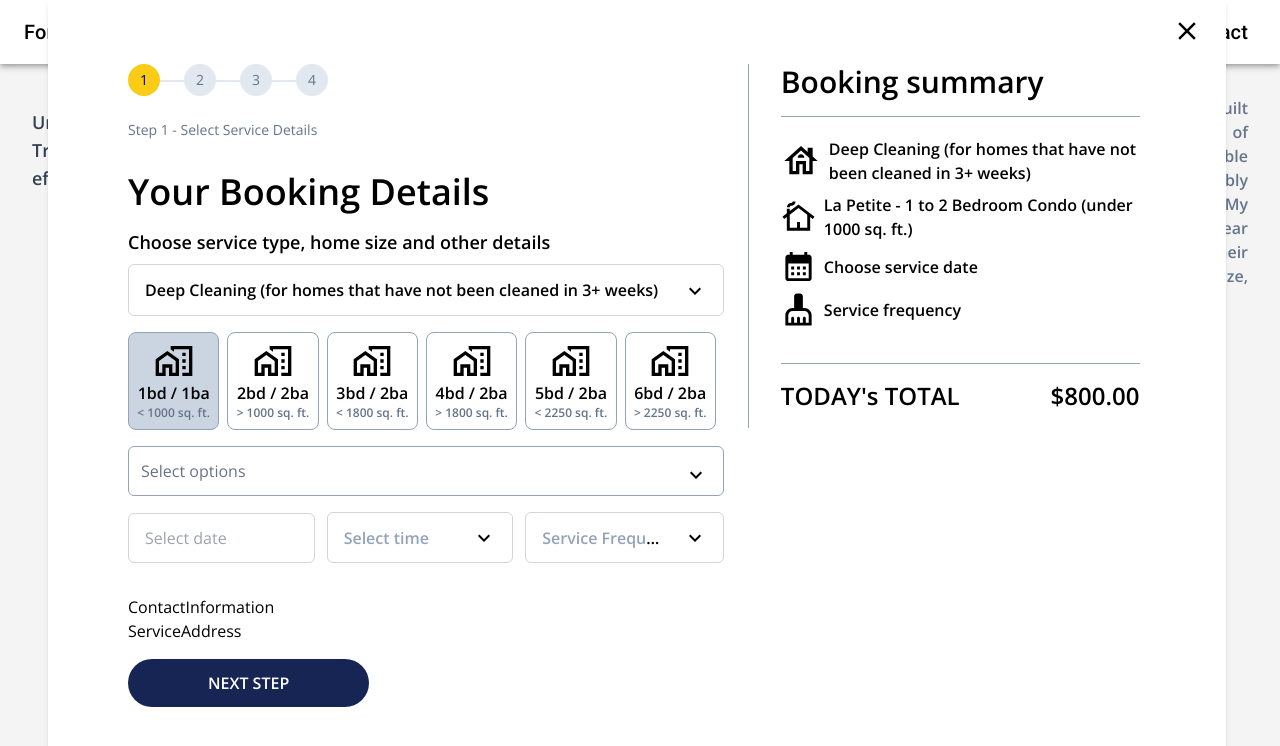
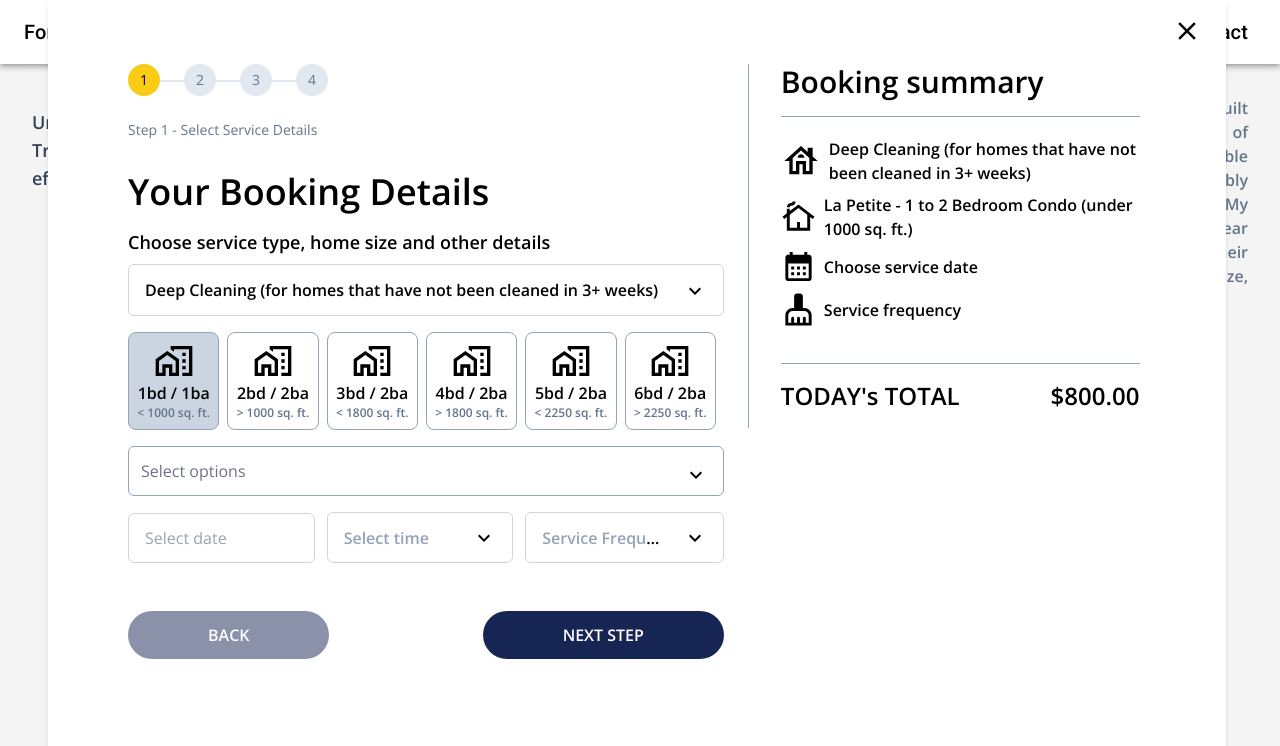
Before and after one commit to amankashyap004/form-traverse, a React (Vite) app: page / in a window 1280 px wide. Both pictures are taken after a click on the element "BOOKING CLEANING". Shown: the top 746 px of the page. Built offline with nearby package versions, Linux system fonts and the light colour scheme.

Commit message:
some more feature in step progress

```diff
--- a/src/components/Button.jsx
+++ b/src/components/Button.jsx
@@ -1,12 +1,13 @@
 import React from "react";
 
-const Button = ({ contained, disabled }) => {
+const Button = ({ contained, disabled, onClick }) => {
    return (
       <button
          className={`px-20 py-3 font-semibold text-base rounded-full bg-blue-950 text-white uppercase cursor-pointer ${
             disabled ? "opacity-50 text-slate-500" : ""
          }`}
          disabled={disabled}
+         onClick={onClick}
       >
          {contained}
       </button>
--- a/src/components/steps/StepProgress.jsx
+++ b/src/components/steps/StepProgress.jsx
@@ -2,53 +2,56 @@ import React, { useState } from "react";
 import ServiceDetails from "./ServiceDetails";
 import ContactInformation from "./contactInformation/ContactInformation";
 import ServiceAddress from "./serviceAddress/ServiceAddress";
-
 import Button from "../Button";
 
 const StepProgress = () => {
    const [activeStep, setActiveStep] = useState(1);
 
-   const handleClick = (step) => {
-      setActiveStep(step);
+   const handleNextStep = () => {
+      if (activeStep < 4) {
+         setActiveStep(activeStep + 1);
+      }
+   };
+
+   const handlePreviousStep = () => {
+      if (activeStep > 1) {
+         setActiveStep(activeStep - 1);
+      }
    };
 
    return (
       <section className="flex justify-start items-start flex-col relative w-full">
          <div className="h-0.5 bg-slate-200 w-[10rem] top-4 left-2 absolute"></div>
          <div className="flex justify-center items-center absolute mb-4">
-            <StepNumberIndicator step={1} activeStep={activeStep} onClick={handleClick} />
-            <StepNumberIndicator step={2} activeStep={activeStep} onClick={handleClick} />
-            <StepNumberIndicator step={3} activeStep={activeStep} onClick={handleClick} />
-            <StepNumberIndicator step={4} activeStep={activeStep} onClick={handleClick} />
+            <StepNumberIndicator step={1} activeStep={activeStep} />
+            <StepNumberIndicator step={2} activeStep={activeStep} />
+            <StepNumberIndicator step={3} activeStep={activeStep} />
+            <StepNumberIndicator step={4} activeStep={activeStep} />
          </div>
          <div className="mt-14 text-slate-500 text-sm">
             <StepParagraph activeStep={activeStep} />
          </div>
          <div className="mt-4 w-full">
-            <ServiceDetails />
-            <ContactInformation />
-            <ServiceAddress />
+            {activeStep === 1 && <ServiceDetails />}
+            {activeStep === 2 && <ContactInformation />}
+            {activeStep === 3 && <ServiceAddress />}
          </div>
-         <div className="mt-4 w-full">
-            <Button contained="Next Step" disabled={false} />
+         <div className="flex justify-between items-center mt-4 w-full">
+            <Button contained="Back" disabled={activeStep === 1} onClick={handlePreviousStep} />
+            <Button contained="Next Step" disabled={activeStep === 4} onClick={handleNextStep} />
          </div>
       </section>
    );
 };
 
-const StepNumberIndicator = ({ step, activeStep, onClick }) => {
+const StepNumberIndicator = ({ step, activeStep }) => {
    const isActive = step === activeStep;
-
-   const handleClick = () => {
-      onClick(step);
-   };
 
    return (
       <div
          className={`${
             isActive ? "bg-yellow-400 text-black" : "text-slate-500 bg-slate-200"
          } flex justify-center items-center text-sm mr-6 cursor-pointer w-8 h-8 rounded-full`}
-         onClick={handleClick}
       >
          {step}
       </div>
```
